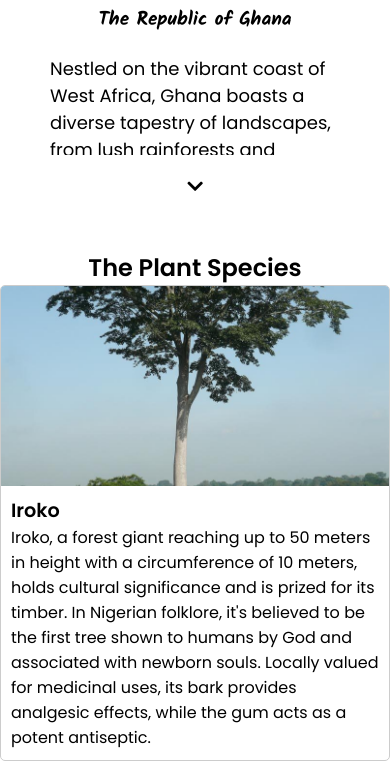
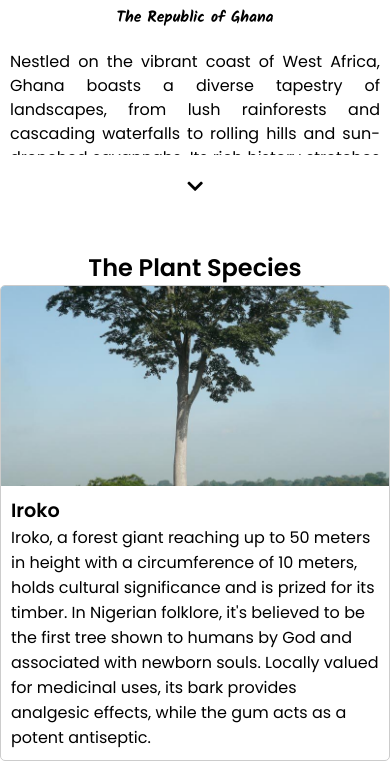
Before and after one commit to ayadeleke/EcoExplorer, a plain HTML site: page ghana.html in a window 390 px wide. Shown: the part 555-1316 px from the top of the page. Drawn offline with Linux system fonts and the light colour scheme; some packages are replaced by stand-ins of ours; no server answers; a script that the page names is missing; files whose address does not match are found by name.

Commit message:
ecoexplorer

```diff
--- a/css/countries.css
+++ b/css/countries.css
@@ -136,7 +136,7 @@ header nav ul {
 .description-container {
     position: relative;
     overflow: hidden;
-    margin-bottom: 20px; /* Add space below the description */
+    margin-bottom: 20px;
 }
 
 .description-wrapper {
@@ -324,6 +324,15 @@ footer {
         margin-top: 10px;
     }
 
+    .description p{
+        font-size: 16px;
+        text-align: justify;
+        margin-left: 10px;
+        margin-right: 10px;
+    }
+
+    }
+
     .display-section {
         margin-top: 20px;
         width: auto;
@@ -337,9 +346,7 @@ footer {
     }
 
     .country-section h2 {
-        font-size: 1.2em;
-        font-family: 'Kalam';
-        margin-bottom: 20px;
+        font-size: 4vw;
     }
 
     .description-wrapper {
```
